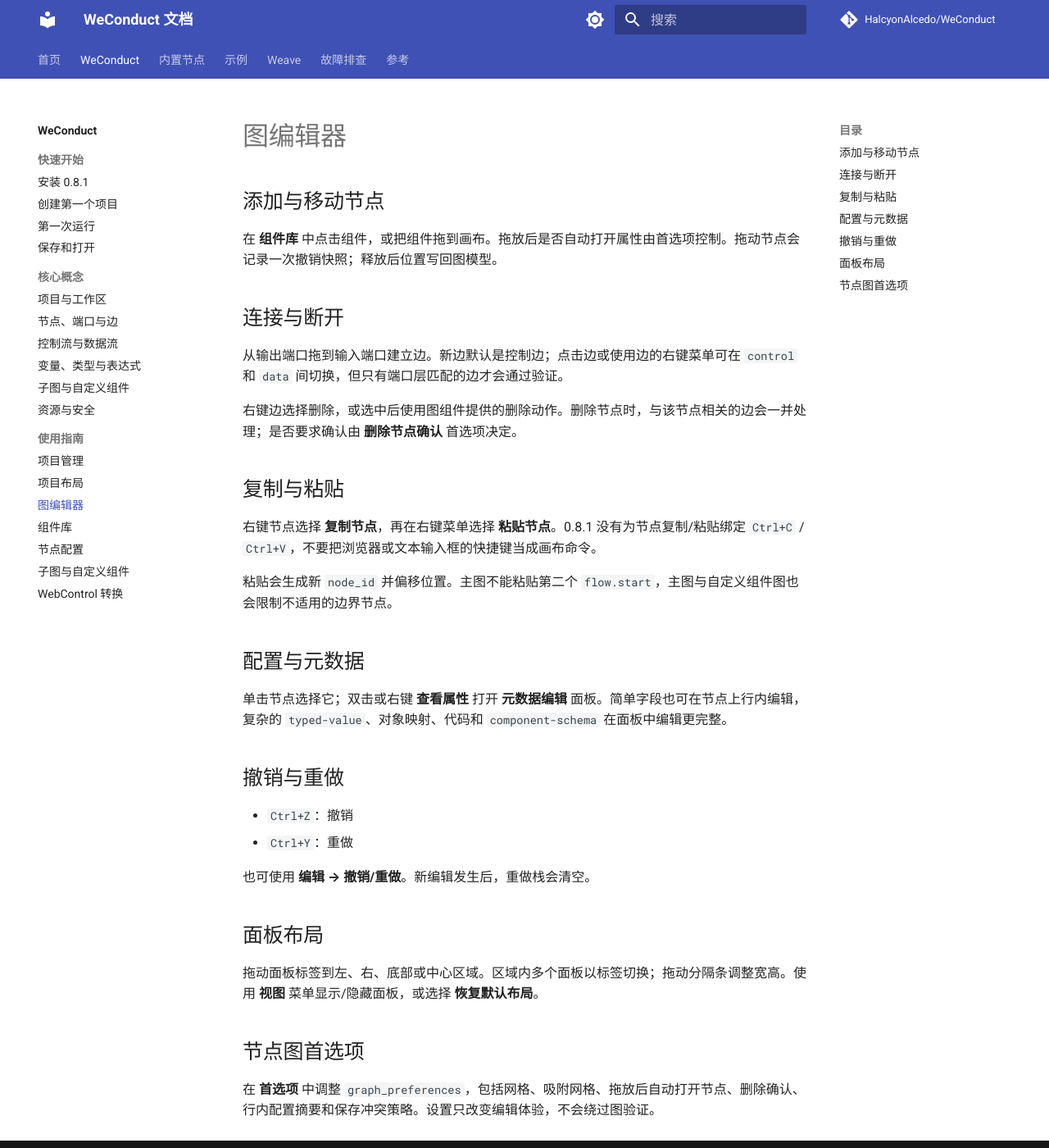
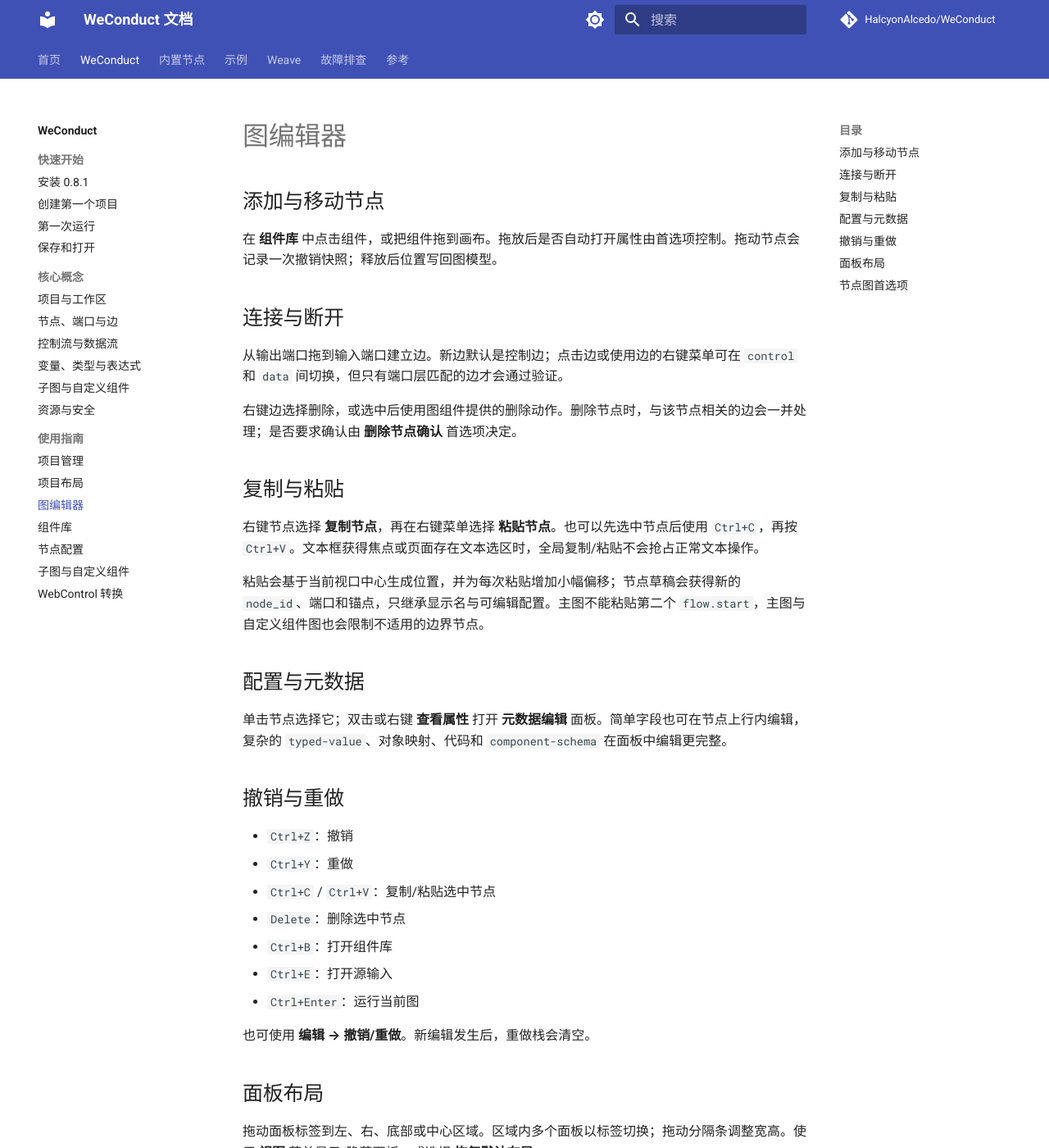
Before and after one commit to HalcyonAlcedo/WeConduct, an MkDocs documentation site: the page built from docs/weconduct/guide/graph-editor.md, in a window 1280 px wide and 1400 px high. Shown: the whole window at 82% size. Built offline with MkDocs 1.6.1 and Material for MkDocs 9.7.7, drawn with Linux system fonts in a browser that asks for light colours; comment, search, counter and statistics services are not loaded.

Commit message:
docs: correct editor and conversion behavior

```diff
--- a/docs/weconduct/guide/graph-editor.md
+++ b/docs/weconduct/guide/graph-editor.md
@@ -18,9 +18,9 @@
 
 ## 复制与粘贴
 
-右键节点选择 **复制节点**，再在右键菜单选择 **粘贴节点**。0.8.1 没有为节点复制/粘贴绑定 `Ctrl+C` / `Ctrl+V`，不要把浏览器或文本输入框的快捷键当成画布命令。
+右键节点选择 **复制节点**，再在右键菜单选择 **粘贴节点**。也可以先选中节点后使用 `Ctrl+C`，再按 `Ctrl+V`。文本框获得焦点或页面存在文本选区时，全局复制/粘贴不会抢占正常文本操作。
 
-粘贴会生成新 `node_id` 并偏移位置。主图不能粘贴第二个 `flow.start`，主图与自定义组件图也会限制不适用的边界节点。
+粘贴会基于当前视口中心生成位置，并为每次粘贴增加小幅偏移；节点草稿会获得新的 `node_id`、端口和锚点，只继承显示名与可编辑配置。主图不能粘贴第二个 `flow.start`，主图与自定义组件图也会限制不适用的边界节点。
 
 ## 配置与元数据
 
@@ -30,6 +30,11 @@
 
 - `Ctrl+Z`：撤销
 - `Ctrl+Y`：重做
+- `Ctrl+C` / `Ctrl+V`：复制/粘贴选中节点
+- `Delete`：删除选中节点
+- `Ctrl+B`：打开组件库
+- `Ctrl+E`：打开源输入
+- `Ctrl+Enter`：运行当前图
 
 也可使用 **编辑 → 撤销/重做**。新编辑发生后，重做栈会清空。
 
```
Also changed, not shown: docs/weconduct/guide/webcontrol-conversion.md (+2 -2 lines), 1 other file.
